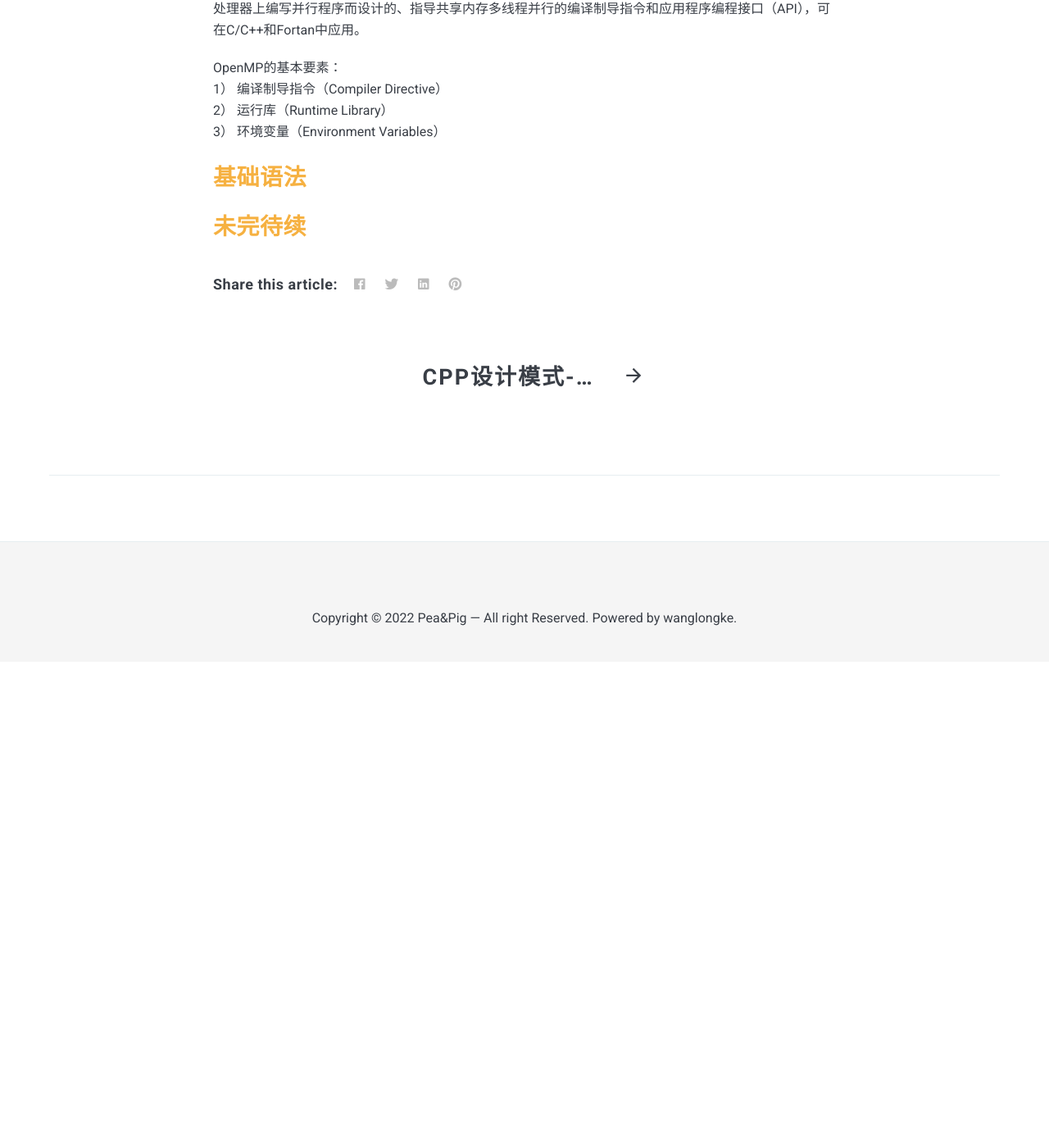
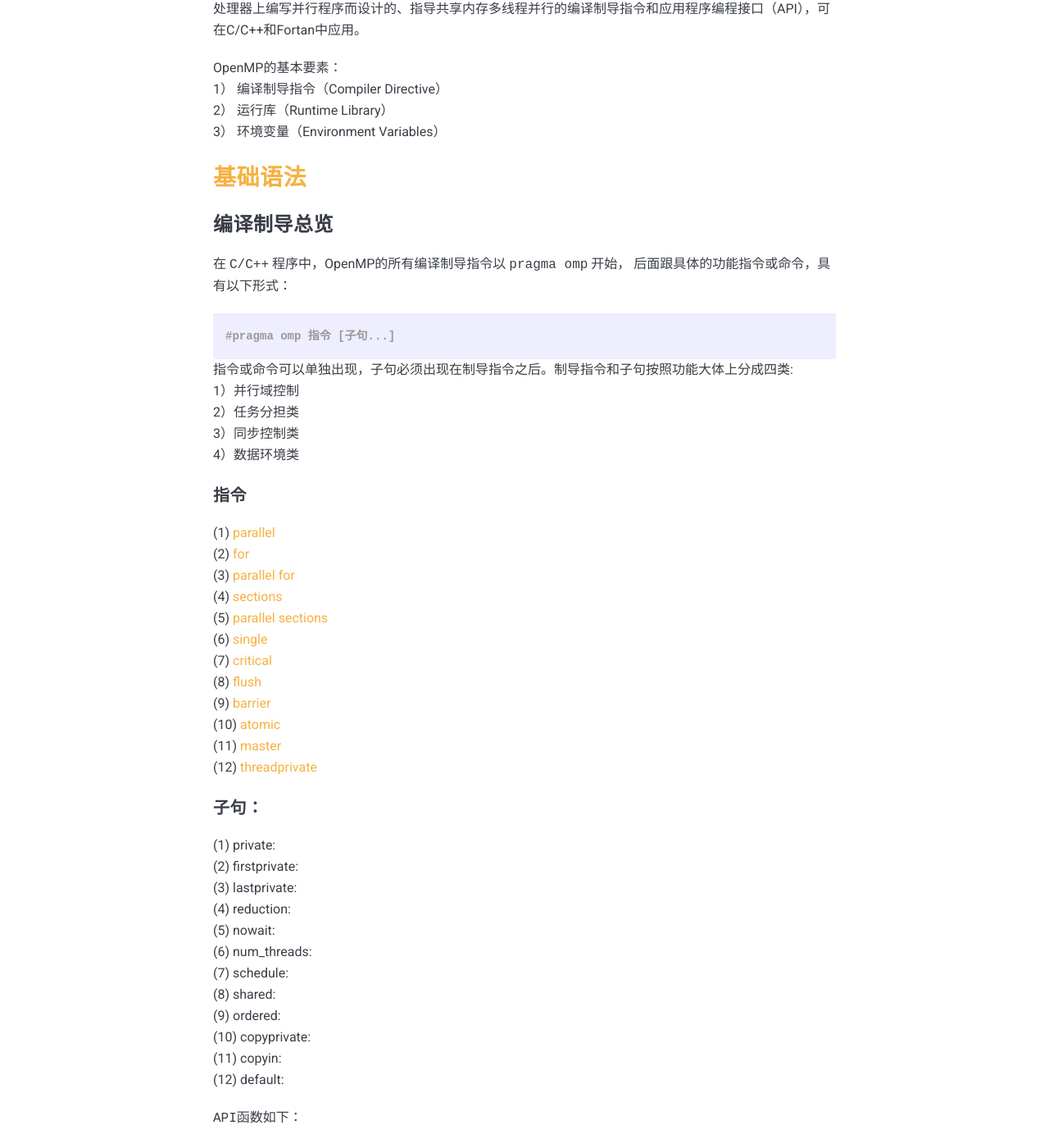
Before and after one commit to Wanglongke/wanglongke.github.io, a Jekyll site: the page built from _posts/2022-01-27-openmpLearning.markdown, in a window 1280 px wide and 1400 px high, scrolled down 930 px. Shown: the whole window at 82% size. Built offline with Jekyll 4.4.1, drawn with Linux system fonts in a browser that asks for light colours; nearby versions of some CDN libraries; before the commit the page ends 1737 px from its top, so only the background shows below that; some of the changed text lies outside the part shown.

Commit message:
“update”

````diff
--- a/_posts/2022-01-27-openmpLearning.markdown
+++ b/_posts/2022-01-27-openmpLearning.markdown
@@ -27,4 +27,61 @@ OpenMP的基本要素：
 3） 环境变量（Environment Variables）
 ## [基础语法](#目录)
 
+### 编译制导总览
+在 ```C/C++``` 程序中，OpenMP的所有编译制导指令以 ```pragma omp``` 开始， 后面跟具体的功能指令或命令，具有以下形式：
+```cpp
+#pragma omp 指令 [子句...]
+```
+指令或命令可以单独出现，子句必须出现在制导指令之后。制导指令和子句按照功能大体上分成四类:
+1）并行域控制
+2）任务分担类
+3）同步控制类
+4）数据环境类
+
+#### 指令
+(1) [parallel](#parallel)
+(2) [for](#for)
+(3) [parallel for](#parallel-for)
+(4) [sections](#sections)
+(5) [parallel sections](#parallel-sections)
+(6) [single](#single)
+(7) [critical](#critical)
+(8) [flush](#flush)
+(9) [barrier](#barrier)
+(10) [atomic](#atomic)
+(11) [master](#master)
+(12) [threadprivate](#threadprivate)
+
+#### 子句：
+
+(1) private:
+(2) firstprivate:
+(3) lastprivate:
+(4) reduction:
+(5) nowait:
+(6) num_threads:
+(7) schedule:
+(8) shared:
+(9) ordered:
+(10) copyprivate:
+(11) copyin:
+(12) default:
+
+```API函数```如下：
+
+```环境变量```如下：
+
+
+后面将详细介绍这些```指令```、```子句```、```API函数```的用法，这里仅仅列出供快速查询使用。
+
+### 详细用法
+
+#### [parallel](#指令)
+
+#### [for](#指令)
+
+#### [parallel for](#指令)
+
+#### [sections](#指令)
+
 ## [未完待续](#目录)
````
